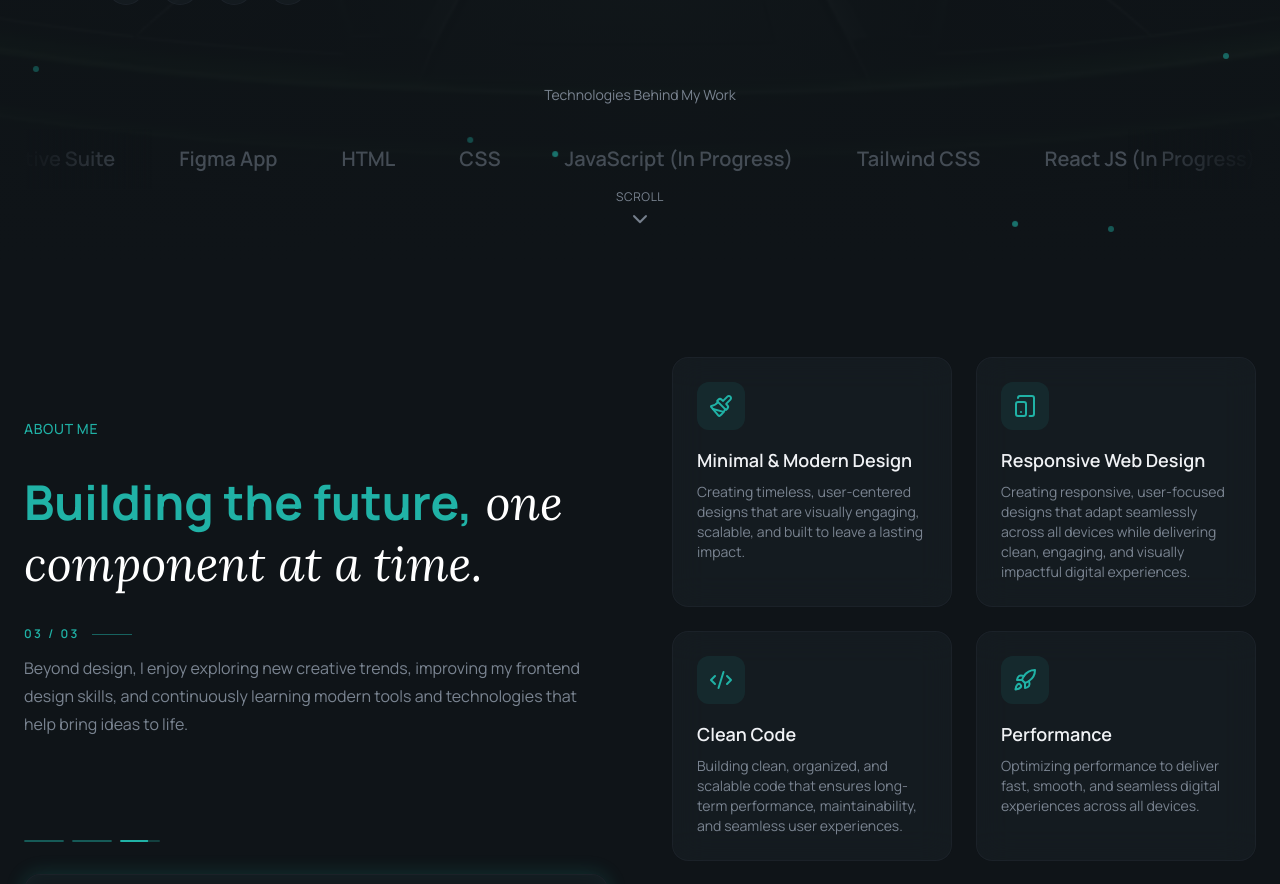
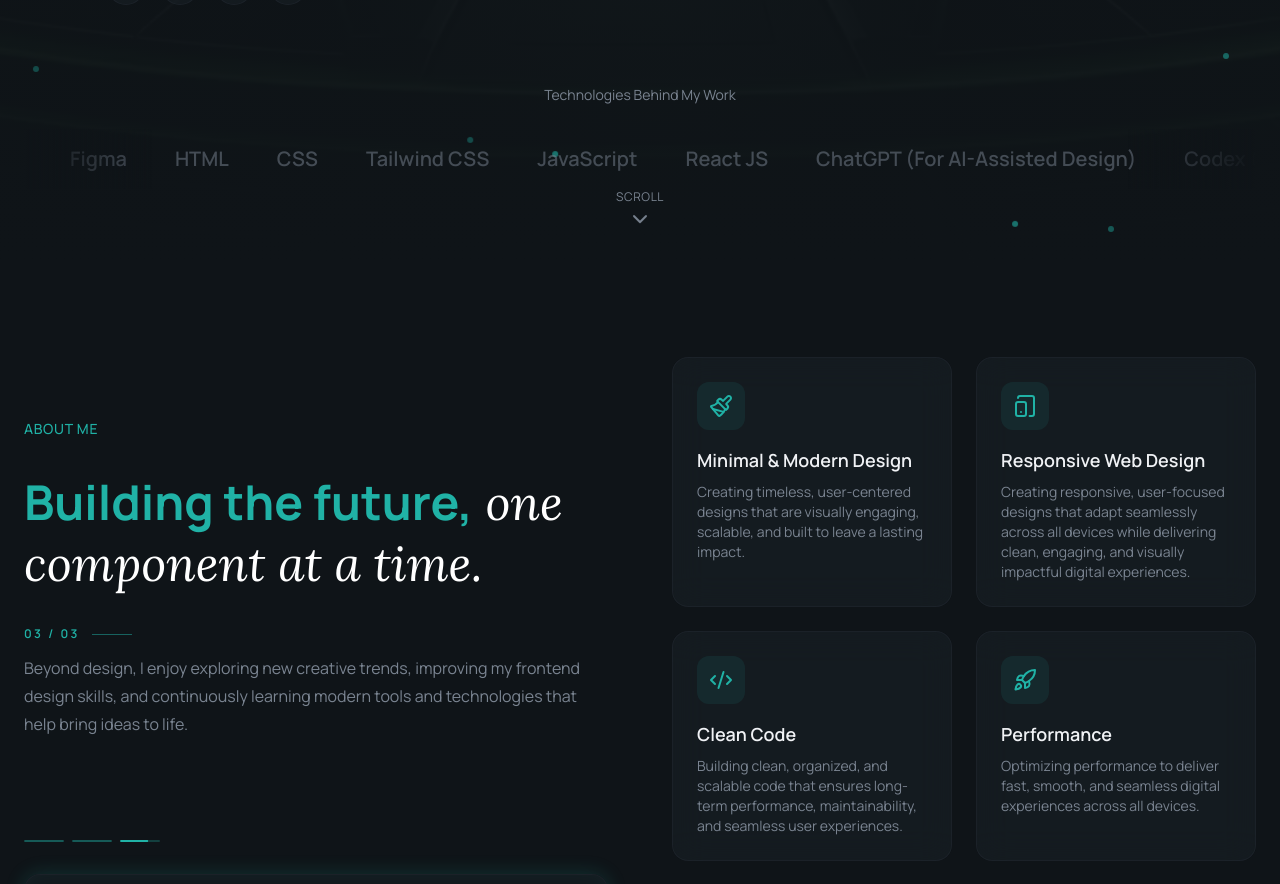
Before and after one commit to chquirante-21/designer21, a React (Vite) app: page / in a window 1280 px wide. Shown: the part 1060-1944 px from the top of the page. Built offline with nearby package versions, Linux system fonts and the light colour scheme.

Commit message:
Fix hero skills marquee loop

```diff
--- a/src/sections/Hero.jsx
+++ b/src/sections/Hero.jsx
@@ -11,18 +11,22 @@ import { BehanceIcon } from "@/components/BehanceIcon";
 import { trackEvent } from "@/lib/analytics";
 
 const skills = [
-  "Adobe Creative Suite",
-  "Figma App",
+  "Photoshop",
+  "Illustrator",
+  "After Effects (For Motion Graphics)",
+  "Premiere Pro (For Video Editing)",
+  "Figma",
   "HTML",
   "CSS",
-  "JavaScript (In Progress)",
   "Tailwind CSS",
-  "React JS (In Progress)",
-  "ChatGPT",
-  "Codex",
-  "Remotion (For Motion Graphics)",
-  "Hey Gen AI (For Video Generation)",
-  "Google Stitch",
+  "JavaScript",
+  "React JS",
+  "ChatGPT (For AI-Assisted Design)",
+  "Codex (For AI-Assisted Coding)",
+  "Remotion (For Motion Graphics and Video Creation)",
+  "HeyFrame (For Video Editing and Content Creation)",
+  "Google Stitch (For UI/UX Prototyping)",
+  "Gemini (For AI-Generated Content)",
 ];
 
 const heroDots = Array.from({ length: 30 }, (_, index) => ({
@@ -215,9 +219,9 @@ export const Hero = () => {
               className="absolute right-0 top-0 bottom-0 w-32
              bg-gradient-to-l from-background to-transparent z-10"
             />
-            <div className="flex animate-marquee">
+            <div className="flex w-max animate-marquee [will-change:transform]">
               {[...skills, ...skills].map((skill, idx) => (
-                <div key={idx} className="flex-shrink-0 px-8 py-4">
+                <div key={idx} className="flex-shrink-0 px-6 py-4">
                   <span className="text-xl font-semibold text-muted-foreground/50 hover:text-muted-foreground transition-colors">
                     {skill}
                   </span>
```
